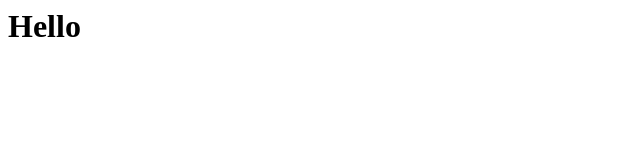
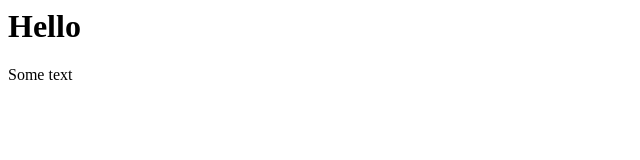
Before and after one commit to hammzj/cypress-testing, a website: page pages/hello/index.html in a window 1280 px wide. Shown: the full height of the page, 0-640 px from the left. Drawn offline with Linux system fonts and the light colour scheme.

Commit message:
add:test pages

```diff
--- a/pages/hello/index.html
+++ b/pages/hello/index.html
@@ -1,3 +1,4 @@
 <body>
 <h1>Hello</h1>
+<span>Some text</span>
 </body>
```
